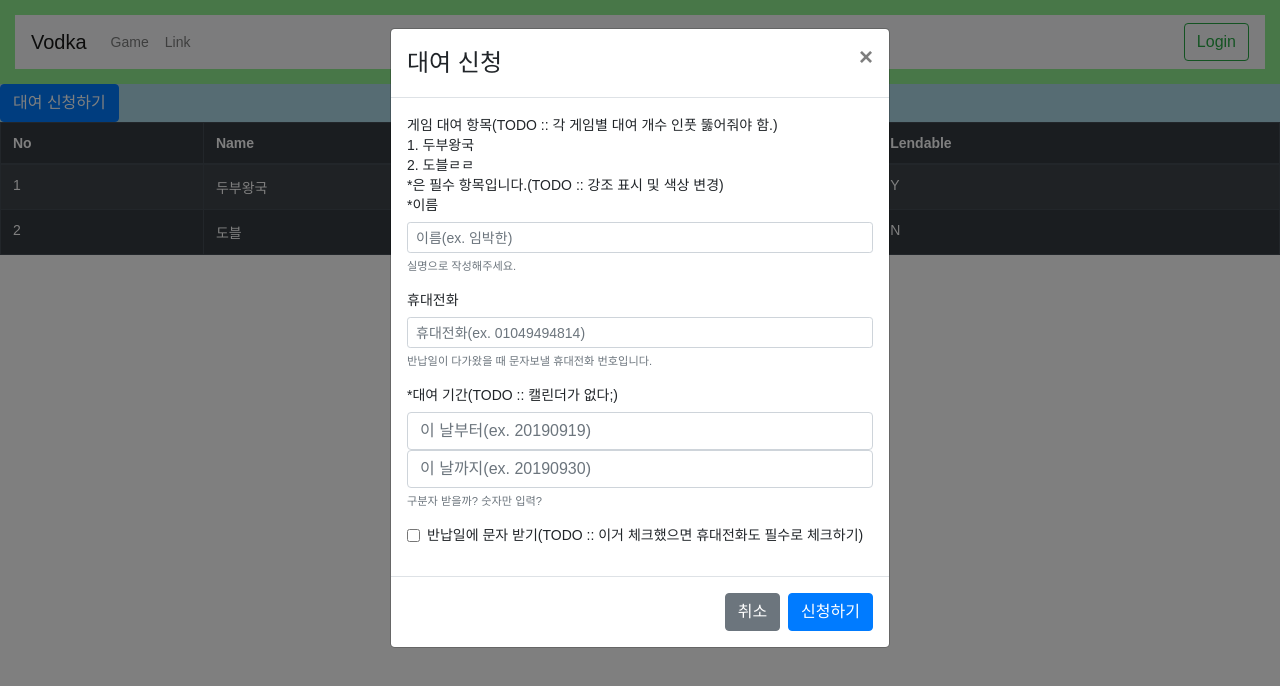
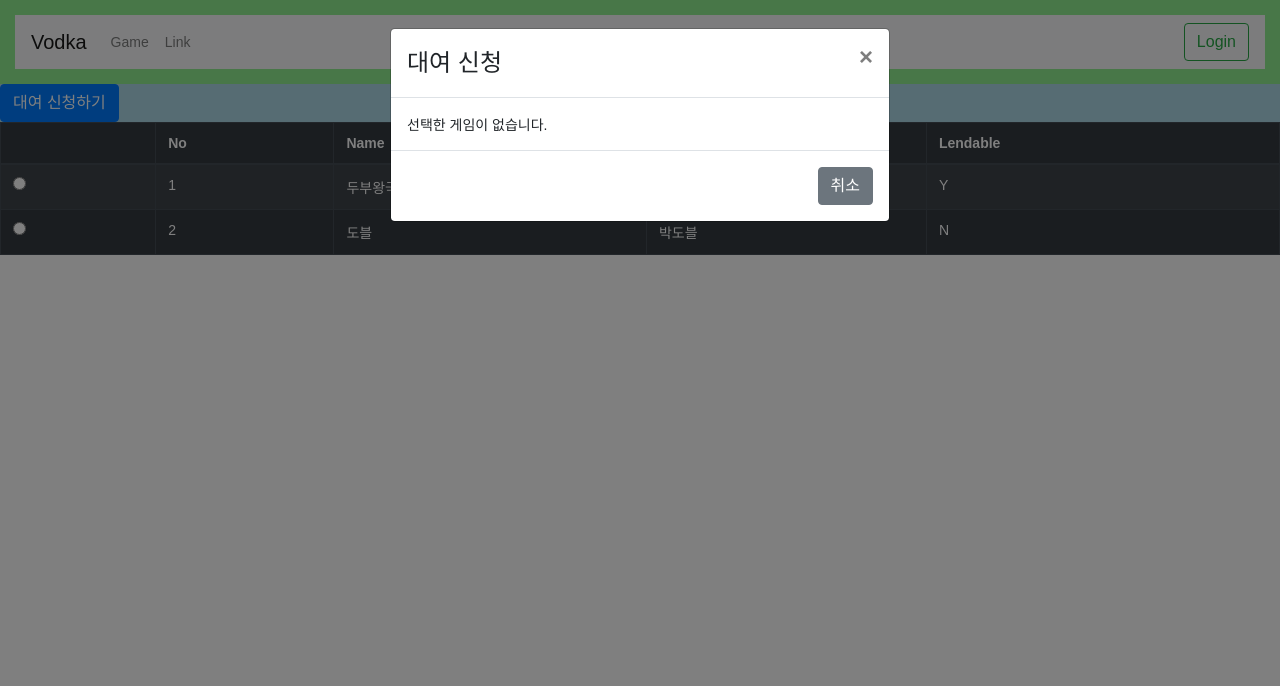
Before and after one commit to monkeydveloper/sieunlim, a React (Create React App) app: page / in a window 1280 px wide. Both pictures are taken after a click on the button "대여 신청하기". Shown: the top 686 px of the page. Built offline with nearby package versions, Linux system fonts and the light colour scheme.

Commit message:
대여 요청화면 변경

```diff
--- a/src/views/pages/user/Main.js
+++ b/src/views/pages/user/Main.js
@@ -13,10 +13,15 @@ import RequestPopup from './RequestPopup.js';
 export default class Main extends React.Component {
     constructor(props) {
       super(props);
-      this.state = {gameList : [{"gameId":"game1","gameName":"두부왕국","ownerId":"user1","ownerName":"김두부","lendableYn":"Y","lendHistory":[{"borrowerId":"user3","borrowerName":"이빌림","borrowStartDate":"2019-01-15 00:00:00","borrowEndDate":"2019-01-25 23:59:59","message":"두부왕국 유잼"},{"borrowerId":"user3","borrowerName":"이빌림","borrowStartDate":"2019-01-15 00:00:00","borrowEndDate":"2019-01-25 23:59:59","message":"쏘쏘"},{"borrowerId":"user2","borrowerName":"박빌리","borrowStartDate":"2019-01-01 00:00:00","borrowEndDate":"2019-01-10 23:59:59","message":"노잼이네;"}]},{"gameId":"game2","gameName":"도블","ownerId":"user4","ownerName":"박도블","lendableYn":"N","lendHistory":[{"borrowerId":"user5","borrowerName":"최게임","borrowStartDate":"2019-07-01 00:00:00","borrowEndDate":"2019-08-31 23:59:59","message":""},{"borrowerId":"user3","borrowerName":"이빌림","borrowStartDate":"2019-03-06 00:00:00","borrowEndDate":"2019-03-31 23:59:59","message":"두부왕국보다 잼"},{"borrowerId":"user2","borrowerName":"박빌리","borrowStartDate":"2019-03-01 00:00:00","borrowEndDate":"2019-03-05 23:59:59","message":"종나재밋네;"}]}]};
+      this.state = {
+        selectedGame: {},
+        gameList : [{"gameId":"game1","gameName":"두부왕국","ownerId":"user1","ownerName":"김두부","lendableYn":"Y","lendHistory":[{"borrowerId":"user3","borrowerName":"이빌림","borrowStartDate":"2019-01-15 00:00:00","borrowEndDate":"2019-01-25 23:59:59","message":"두부왕국 유잼"},{"borrowerId":"user3","borrowerName":"이빌림","borrowStartDate":"2019-01-15 00:00:00","borrowEndDate":"2019-01-25 23:59:59","message":"쏘쏘"},{"borrowerId":"user2","borrowerName":"박빌리","borrowStartDate":"2019-01-01 00:00:00","borrowEndDate":"2019-01-10 23:59:59","message":"노잼이네;"}]},{"gameId":"game2","gameName":"도블","ownerId":"user4","ownerName":"박도블","lendableYn":"N","lendHistory":[{"borrowerId":"user5","borrowerName":"최게임","borrowStartDate":"2019-07-01 00:00:00","borrowEndDate":"2019-08-31 23:59:59","message":""},{"borrowerId":"user3","borrowerName":"이빌림","borrowStartDate":"2019-03-06 00:00:00","borrowEndDate":"2019-03-31 23:59:59","message":"두부왕국보다 잼"},{"borrowerId":"user2","borrowerName":"박빌리","borrowStartDate":"2019-03-01 00:00:00","borrowEndDate":"2019-03-05 23:59:59","message":"종나재밋네;"}]}]
+      };
+    }
+    fnSelectGame2() {
+      console.log("What's different?");
     }
     render() {
-
       return (
         <div className="layout-main">
           <div className="header-background">
@@ -36,11 +41,12 @@ export default class Main extends React.Component {
           </div>
           <div className="layout-contents">
 
-            <RequestPopup />
+            <RequestPopup selectedGame={this.state.selectedGame}/>
 
             <Table striped bordered hover variant="dark">
               <thead>
                 <tr>
+                  <th></th>
                   <th>No</th>
                   <th>Name</th>
                   <th>Owner</th>
@@ -52,6 +58,7 @@ export default class Main extends React.Component {
                   this.state.gameList.map((contact, i) => {
                     return(
                       <tr>
+                        <td><input type="radio" name="select-game" onChange={() => {this.setState({selectedGame: contact})}}/></td>
                         <td>{i+1}</td>
                         <td>{contact.gameName}</td>
                         <td>{contact.ownerName}</td>
--- a/src/views/pages/user/RequestPopup.js
+++ b/src/views/pages/user/RequestPopup.js
@@ -2,9 +2,19 @@ import React, { useState } from 'react';
 import {
   Modal,
   Button,
-  Input,
   Form
 } from 'react-bootstrap';
+
+const RequirementFlag = () => {
+  // 왜 안 되냠 ㅜ
+  let classHighlight = {
+    color: 'red',
+    background: 'lightgrey'
+  };
+  return (
+    <span className={classHighlight}>*</span>
+  )
+};
 
 const RequestPopup = (props) => {
   const [show, setShow] = useState(false);
@@ -21,11 +31,11 @@ const RequestPopup = (props) => {
         <Modal.Header closeButton>
           <Modal.Title>대여 신청</Modal.Title>
         </Modal.Header>
+        {props.selectedGame.gameName !== undefined ?
+        <>
         <Modal.Body>
-          게임 대여 항목(TODO :: 각 게임별 대여 개수 인풋 뚫어줘야 함.) <br />
-          1. 두부왕국 <br />
-          2. 도블ㄹㄹ <br />
-          *은 필수 항목입니다.(TODO :: 강조 표시 및 색상 변경)
+          선택한 게임은 <b>{props.selectedGame.ownerName}님의 {props.selectedGame.gameName}</b> 입니다. <br />
+          아래에 신청자 정보를 입력해주세요. * 표시는 필수 항목입니다.
           <Form>
             <Form.Group controlId="formBasicName">
               <Form.Label>*이름</Form.Label>
@@ -44,7 +54,7 @@ const RequestPopup = (props) => {
             </Form.Group>
 
             <Form.Group controlId="formBasicPassword">
-              <Form.Label>*대여 기간(TODO :: 캘린더가 없다;)</Form.Label>
+              <Form.Label>*대여 기간</Form.Label>
               <Form.Control type="text" placeholder="이 날부터(ex. 20190919)" />
               <Form.Control type="text" placeholder="이 날까지(ex. 20190930)" />
               <Form.Text className="text-muted">
@@ -52,7 +62,14 @@ const RequestPopup = (props) => {
               </Form.Text>
             </Form.Group>
             <Form.Group controlId="formBasicCheckbox">
-              <Form.Check type="checkbox" label="반납일에 문자 받기(TODO :: 이거 체크했으면 휴대전화도 필수로 체크하기)" />
+              <Form.Check type="checkbox" label="반납일에 문자 받기" />
+            </Form.Group>
+            <Form.Group controlId="formTODOList">
+              <div>TODO :: </div>
+              <div>여러 게임을 한 번에 대여하는 건 나중에 합시다.</div>
+              <div>강조 표시 및 색상 변경</div>
+              <div>캘린더가 없다;</div>
+              <div>반납일에 문자 받기 체크했으면 휴대전화도 필수로 체크하기</div>
             </Form.Group>
           </Form>
         </Modal.Body>
@@ -64,6 +81,19 @@ const RequestPopup = (props) => {
             신청하기
           </Button>
         </Modal.Footer>
+        </>
+        :
+        <>
+        <Modal.Body>
+          선택한 게임이 없습니다.
+        </Modal.Body>
+        <Modal.Footer>
+          <Button variant="secondary" onClick={handleClose}>
+              취소
+            </Button>
+        </Modal.Footer>
+        </>
+        }
       </Modal>
     </div>
   );
```
